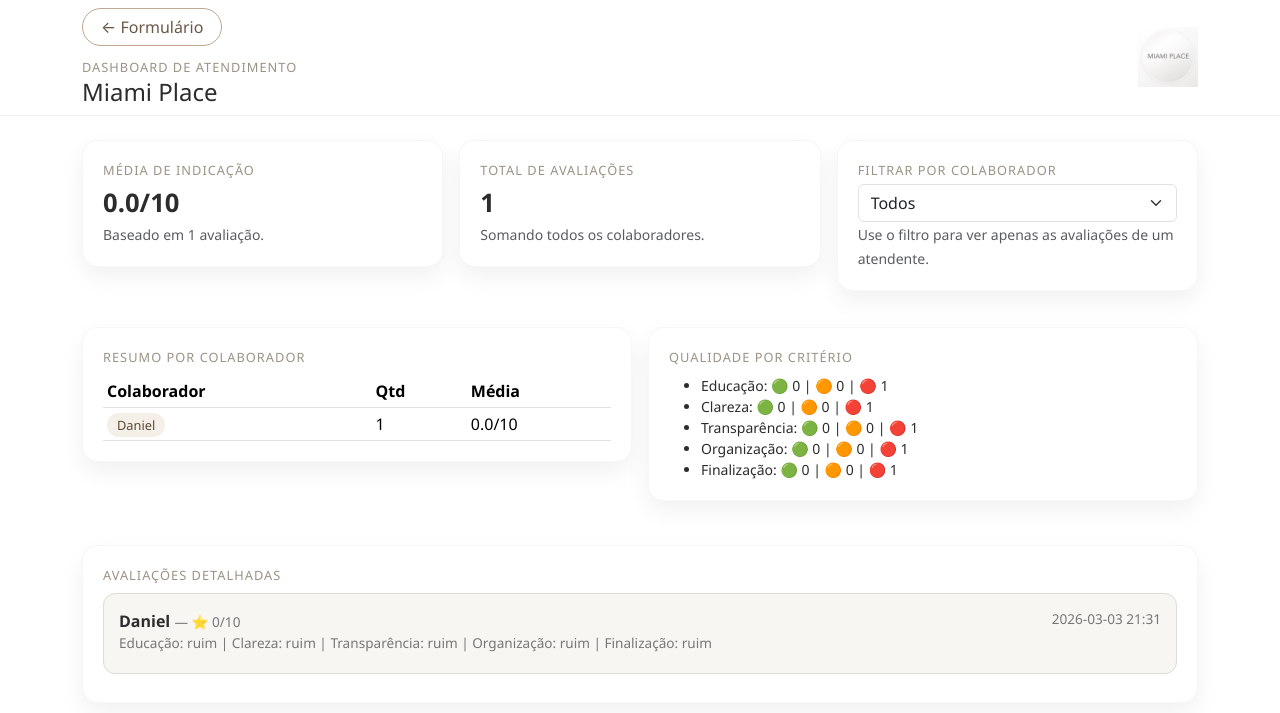
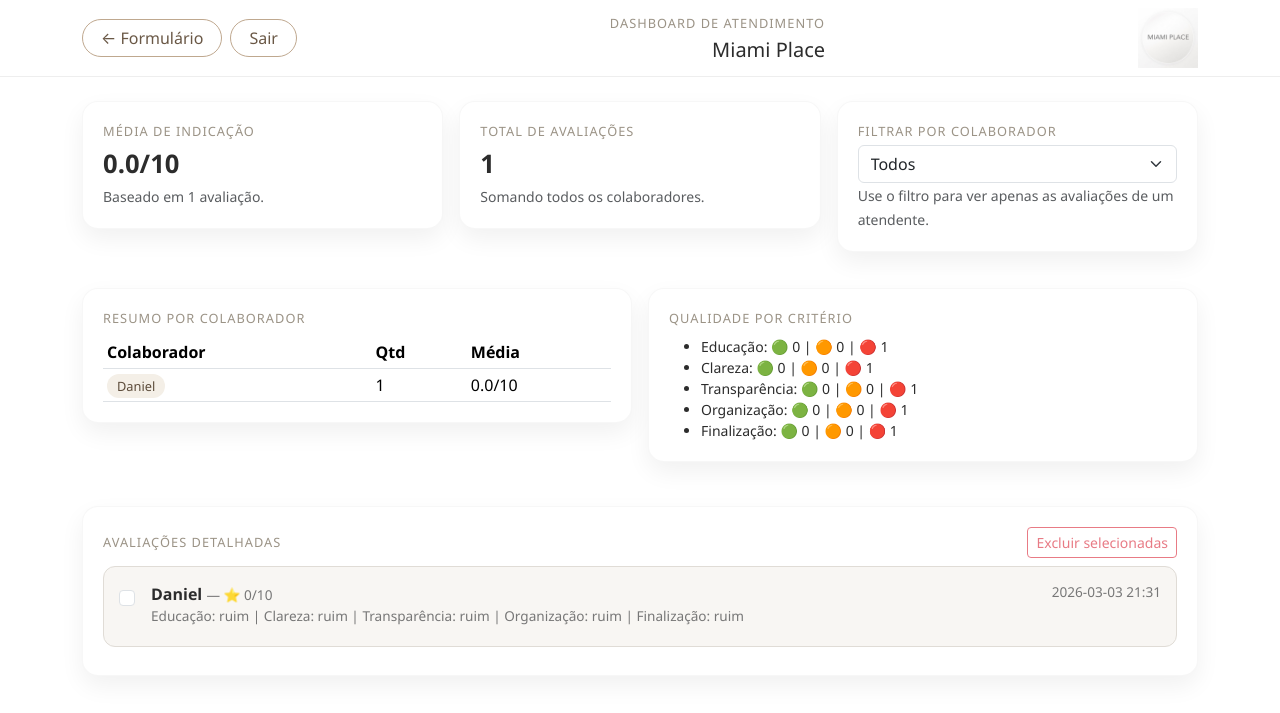
Before and after one commit to julianactopvale/miami-place, a Flask app: page /dashboard in a window 1280 px wide. Shown: the top 713 px of the page. Run offline with Flask 3, Linux system fonts and the light colour scheme; the visitor is signed in with stand-in values (Sample User, id 1).

Commit message:
Ajusta dashboard com exclusão múltipla funcionando

```diff
--- a/app.py
+++ b/app.py
@@ -5,12 +5,12 @@ from datetime import datetime
 
 app = Flask(__name__)
 
-# 🔑 chave da sessão (não é a senha do dono)
+# chave da sessão (não é a senha do dono)
 app.secret_key = "2112miami"
 
 ARQUIVO_DADOS = "avaliacoes.json"
 
-# --------- CARREGAR DADOS ---------
+# -------- CARREGAR DADOS --------
 if os.path.exists(ARQUIVO_DADOS):
     try:
         with open(ARQUIVO_DADOS, "r", encoding="utf-8") as f:
@@ -22,34 +22,28 @@ else:
 
 
 def salvar_dados():
-    """Salva as avaliações no arquivo JSON."""
     with open(ARQUIVO_DADOS, "w", encoding="utf-8") as f:
         json.dump(reviews, f, indent=4, ensure_ascii=False)
 
 
 def calcular_estatisticas():
-    """Calcula métricas usadas no index e no dashboard."""
     total_reviews = len(reviews)
 
     # média geral
     media_indicacao = None
     if total_reviews > 0:
-        media_indicacao = sum(r.get("indicacao", 0) for r in reviews) / total_reviews
+        soma = 0
+        for r in reviews:
+            soma += r.get("indicacao", 0)
+        media_indicacao = soma / total_reviews
 
     # estatísticas por colaborador
     por_colab = {}
     for r in reviews:
         nome = r.get("colaborador") or "Não informado"
-
         if nome not in por_colab:
-            por_colab[nome] = {
-                "quantidade": 0,
-                "soma": 0,
-                "qtd_notas": 0
-            }
-
+            por_colab[nome] = {"quantidade": 0, "soma": 0, "qtd_notas": 0}
         por_colab[nome]["quantidade"] += 1
-
         nota = r.get("indicacao")
         if isinstance(nota, int):
             por_colab[nome]["soma"] += nota
@@ -60,14 +54,11 @@ def calcular_estatisticas():
         media = None
         if dados["qtd_notas"] > 0:
             media = dados["soma"] / dados["qtd_notas"]
+        estatisticas_colab.append(
+            {"nome": nome, "quantidade": dados["quantidade"], "media": media}
+        )
 
-        estatisticas_colab.append({
-            "nome": nome,
-            "quantidade": dados["quantidade"],
-            "media": media
-        })
-
-    # indicadores por critério (excelente / regular / ruim)
+    # contagem por critério
     def contar(campo):
         base = {"excelente": 0, "regular": 0, "ruim": 0}
         for r in reviews:
@@ -87,13 +78,13 @@ def calcular_estatisticas():
     return total_reviews, media_indicacao, estatisticas_colab, indicadores
 
 
-# --------- PÁGINA DE AVALIAÇÃO (CLIENTE) ---------
-@app.route('/', methods=['GET', 'POST'])
+# -------- PÁGINA DO CLIENTE --------
+@app.route("/", methods=["GET", "POST"])
 def index():
     global reviews
 
-    if request.method == 'POST':
-        indicacao_str = request.form.get('indicacao') or "0"
+    if request.method == "POST":
+        indicacao_str = request.form.get("indicacao") or "0"
         try:
             indicacao = int(indicacao_str)
         except ValueError:
@@ -118,10 +109,11 @@ def index():
 
         reviews.append(review)
         salvar_dados()
-
         return redirect(url_for("index"))
 
-    total_reviews, media_indicacao, estatisticas_colab, indicadores = calcular_estatisticas()
+    total_reviews, media_indicacao, estatisticas_colab, indicadores = (
+        calcular_estatisticas()
+    )
 
     return render_template(
         "index.html",
@@ -133,16 +125,14 @@ def index():
     )
 
 
-# --------- DASHBOARD COM SENHA ---------
-@app.route('/dashboard', methods=['GET', 'POST'])
+# -------- DASHBOARD COM LOGIN --------
+@app.route("/dashboard", methods=["GET", "POST"])
 def dashboard():
-    # 🔒 LOGIN
+    # login
     if not session.get("autenticado"):
         if request.method == "POST":
             senha = request.form.get("senha")
-
-            # 👇 AQUI É A SENHA DO DONO
-            # (troque "2112miami" se quiser outra)
+            # SENHA DO DONO
             if senha == "2112miami":
                 session["autenticado"] = True
                 return redirect(url_for("dashboard"))
@@ -151,8 +141,10 @@ def dashboard():
 
         return render_template("login.html")
 
-    # 🔓 DASHBOARD (já autenticado)
-    total_reviews, media_indicacao, estatisticas_colab, indicadores = calcular_estatisticas()
+    # já autenticado → mostra painel
+    total_reviews, media_indicacao, estatisticas_colab, indicadores = (
+        calcular_estatisticas()
+    )
 
     return render_template(
         "dashboard.html",
@@ -164,5 +156,38 @@ def dashboard():
     )
 
 
+# -------- LOGOUT --------
+@app.route("/logout")
+def logout():
+    session.clear()
+    return redirect(url_for("dashboard"))
+
+
+# -------- EXCLUIR MÚLTIPLAS --------
+@app.route("/delete_selected", methods=["POST"])
+def delete_selected():
+    if not session.get("autenticado"):
+        return redirect(url_for("dashboard"))
+
+    indices = request.form.getlist("indices")
+    if not indices:
+        return redirect(url_for("dashboard"))
+
+    indices_int = []
+    for idx in indices:
+        try:
+            indices_int.append(int(idx))
+        except ValueError:
+            pass
+
+    # remove de trás pra frente
+    for idx in sorted(set(indices_int), reverse=True):
+        if 0 <= idx < len(reviews):
+            reviews.pop(idx)
+
+    salvar_dados()
+    return redirect(url_for("dashboard"))
+
+
 if __name__ == "__main__":
     app.run()
--- a/templates/dashboard.html
+++ b/templates/dashboard.html
@@ -81,15 +81,19 @@
 
 <header class="top-header py-2">
     <div class="container d-flex justify-content-between align-items-center">
-        <div>
+        <div class="d-flex gap-2">
             <button class="btn btn-outline-secondary btn-voltar"
                     onclick="window.location.href='/'">
                 ← Formulário
             </button>
-            <div class="mt-2">
-                <span class="metric-title">Dashboard de Atendimento</span>
-                <h4 class="mb-0">Miami Place</h4>
+            <button class="btn btn-outline-secondary btn-voltar"
+                    onclick="window.location.href='/logout'">
+                Sair
+            </button>
         </div>
+        <div class="text-end">
+            <span class="metric-title d-block">Dashboard de Atendimento</span>
+            <h5 class="mb-0">Miami Place</h5>
         </div>
         <div>
             <img src="{{ url_for('static', filename='logo.png') }}" class="logo" alt="Miami Place">
@@ -105,14 +109,14 @@
             <div class="card-soft">
                 <div class="metric-title">Média de indicação</div>
                 <div class="metric-value">
-                    {% if media_indicacao is not none %}
+                    {% if media_indicacao != None %}
                         {{ media_indicacao|round(1) }}/10
                     {% else %}
                         –
                     {% endif %}
                 </div>
                 <small class="text-muted">
-                    Baseado em {{ total_reviews }} avaliação{{ 's' if total_reviews != 1 else '' }}.
+                    Baseado em {{ total_reviews }} avaliação{% if total_reviews != 1 %}s{% endif %}.
                 </small>
             </div>
         </div>
@@ -165,7 +169,7 @@
                                 <td><span class="badge-colab">{{ c.nome }}</span></td>
                                 <td>{{ c.quantidade }}</td>
                                 <td>
-                                    {% if c.media is not none %}
+                                    {% if c.media != None %}
                                         {{ c.media|round(1) }}/10
                                     {% else %}
                                         –
@@ -185,11 +189,31 @@
             <div class="card-soft">
                 <div class="metric-title mb-2">Qualidade por critério</div>
                 <ul class="small mb-0">
-                    <li>Educação: 🟢 {{ indicadores.educacao.excelente }} | 🟠 {{ indicadores.educacao.regular }} | 🔴 {{ indicadores.educacao.ruim }}</li>
-                    <li>Clareza: 🟢 {{ indicadores.clareza.excelente }} | 🟠 {{ indicadores.clareza.regular }} | 🔴 {{ indicadores.clareza.ruim }}</li>
-                    <li>Transparência: 🟢 {{ indicadores.transparencia.excelente }} | 🟠 {{ indicadores.transparencia.regular }} | 🔴 {{ indicadores.transparencia.ruim }}</li>
-                    <li>Organização: 🟢 {{ indicadores.organizacao.excelente }} | 🟠 {{ indicadores.organizacao.regular }} | 🔴 {{ indicadores.organizacao.ruim }}</li>
-                    <li>Finalização: 🟢 {{ indicadores.finalizacao.excelente }} | 🟠 {{ indicadores.finalizacao.regular }} | 🔴 {{ indicadores.finalizacao.ruim }}</li>
+                    <li>Educação:
+                        🟢 {{ indicadores.educacao.excelente }}
+                        | 🟠 {{ indicadores.educacao.regular }}
+                        | 🔴 {{ indicadores.educacao.ruim }}
+                    </li>
+                    <li>Clareza:
+                        🟢 {{ indicadores.clareza.excelente }}
+                        | 🟠 {{ indicadores.clareza.regular }}
+                        | 🔴 {{ indicadores.clareza.ruim }}
+                    </li>
+                    <li>Transparência:
+                        🟢 {{ indicadores.transparencia.excelente }}
+                        | 🟠 {{ indicadores.transparencia.regular }}
+                        | 🔴 {{ indicadores.transparencia.ruim }}
+                    </li>
+                    <li>Organização:
+                        🟢 {{ indicadores.organizacao.excelente }}
+                        | 🟠 {{ indicadores.organizacao.regular }}
+                        | 🔴 {{ indicadores.organizacao.ruim }}
+                    </li>
+                    <li>Finalização:
+                        🟢 {{ indicadores.finalizacao.excelente }}
+                        | 🟠 {{ indicadores.finalizacao.regular }}
+                        | 🔴 {{ indicadores.finalizacao.ruim }}
+                    </li>
                 </ul>
             </div>
         </div>
@@ -197,23 +221,36 @@
 
     <!-- Lista de avaliações -->
     <div class="card-soft">
-        <div class="metric-title mb-2">Avaliações detalhadas</div>
+        <form method="POST" action="{{ url_for('delete_selected') }}">
+            <div class="d-flex justify-content-between align-items-center mb-2">
+                <div class="metric-title mb-0">Avaliações detalhadas</div>
+                <button type="submit"
+                        class="btn btn-sm btn-outline-danger"
+                        id="btnExcluirSelecionadas"
+                        disabled>
+                    Excluir selecionadas
+                </button>
+            </div>
 
             {% if reviews %}
                 {% for r in reviews %}
-                <div class="avaliacao-card mb-2" data-colab="{{ r.colaborador }}">
-                    <div class="d-flex justify-content-between">
+                    <div class="avaliacao-card mb-2 d-flex align-items-start"
+                         data-colab="{{ r.colaborador }}">
+
+                        <div class="form-check me-2 mt-1">
+                            <input class="form-check-input select-review"
+                                   type="checkbox"
+                                   name="indices"
+                                   value="{{ loop.index0 }}">
+                        </div>
+
+                        <div class="flex-grow-1">
+                            <div class="d-flex justify-content-between align-items-start">
                                 <div>
                                     <strong>{{ r.colaborador }}</strong>
-                            {% if r.indicacao is not none %}
+                                    {% if r.indicacao != None %}
                                         <span class="small-muted">— ⭐ {{ r.indicacao }}/10</span>
                                     {% endif %}
-                        </div>
-                        <div class="small-muted">
-                            {{ r.data or "" }}
-                        </div>
-                    </div>
-
                                     {% if r.nome_cliente or r.telefone_cliente %}
                                         <p class="small-muted mb-1 mt-1">
                                             Cliente:
@@ -221,7 +258,6 @@
                                             {% if r.telefone_cliente %} • {{ r.telefone_cliente }}{% endif %}
                                         </p>
                                     {% endif %}
-
                                     <p class="small-muted mb-1">
                                         Educação: {{ r.educacao }} |
                                         Clareza: {{ r.clareza }} |
@@ -229,28 +265,33 @@
                                         Organização: {{ r.organizacao }} |
                                         Finalização: {{ r.finalizacao }}
                                     </p>
-
                                     {% if r.melhoria %}
                                         <p class="mb-0"><strong>Comentário:</strong> {{ r.melhoria }}</p>
                                     {% endif %}
+                                </div>
+
+                                <div class="small-muted ms-2">
+                                    {{ r.data or "" }}
+                                </div>
+                            </div>
+                        </div>
                     </div>
                 {% endfor %}
             {% else %}
                 <p class="text-muted mb-0">Ainda não há avaliações cadastradas.</p>
             {% endif %}
+        </form>
     </div>
 
 </div>
 
 <script>
-    // Filtro por colaborador (front-end)
+    // Filtro por colaborador
     const selectFiltro = document.getElementById('filtroColab');
-
     if (selectFiltro) {
         selectFiltro.addEventListener('change', function () {
             const valor = this.value;
             const cards = document.querySelectorAll('[data-colab]');
-
             cards.forEach(card => {
                 const colab = card.getAttribute('data-colab');
                 if (valor === 'todos' || valor === colab) {
@@ -261,6 +302,22 @@
             });
         });
     }
+
+    // Habilita/desabilita o botão "Excluir selecionadas"
+    const checkboxes = document.querySelectorAll('.select-review');
+    const btnExcluir = document.getElementById('btnExcluirSelecionadas');
+
+    function atualizarBotaoExcluir() {
+        if (!btnExcluir) return;
+        const algumMarcado = Array.from(checkboxes).some(cb => cb.checked);
+        btnExcluir.disabled = !algumMarcado;
+    }
+
+    checkboxes.forEach(cb => {
+        cb.addEventListener('change', atualizarBotaoExcluir);
+    });
+
+    atualizarBotaoExcluir();
 </script>
 
 </body>
```
Lines whose indentation alone changed are shown as unchanged.
